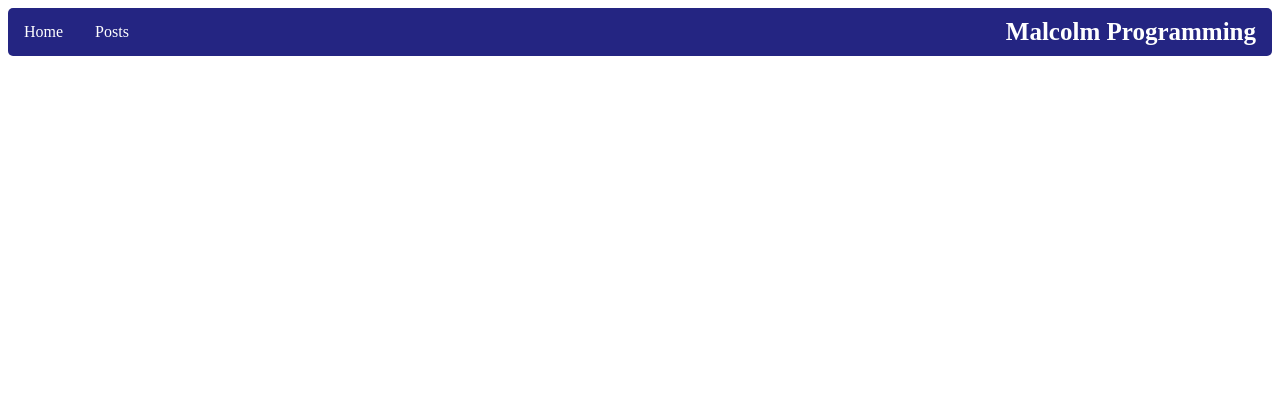
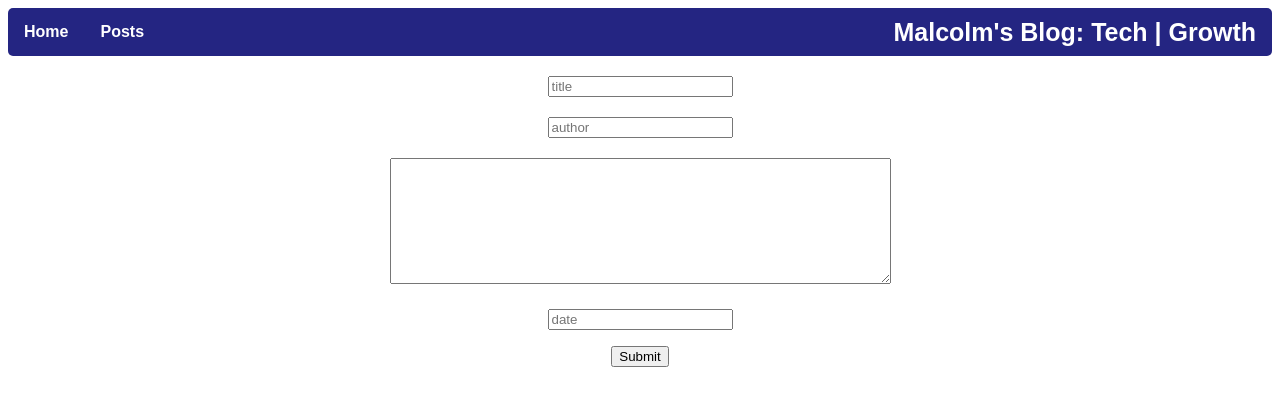
Before and after one commit to sciand6/Malcolm-Blog, a React (Create React App) app: page /PostingPage in a window 1280 px wide. Shown: the top 406 px of the page. Built offline with nearby package versions, Linux system fonts and the light colour scheme.

Commit message:
Can now create posts.

```diff
--- a/src/App.css
+++ b/src/App.css
@@ -35,6 +35,8 @@ body {
   text-align: center;
   padding: 14px 16px;
   text-decoration: none;
+  font-family: Arial, Helvetica, sans-serif;
+  font-weight: 800;
 }
 
 .navbar li:hover {
--- a/src/App.js
+++ b/src/App.js
@@ -2,6 +2,7 @@ import React from 'react';
 import Posts from './components/Posts';
 import Nav from './components/Nav';
 import PostDisplay from './components/PostDisplay';
+import PostingPage from './components/Posting.page';
 import { BrowserRouter as Router, Switch, Route } from 'react-router-dom';
 import './App.css';
 
@@ -14,6 +15,7 @@ function App() {
           <Route path="/" exact component={Home}/>
           <Route path="/Posts" exact component={Posts}/>
           <Route path="/Posts/:id" component={PostDisplay}/>
+          <Route path="/PostingPage" component={PostingPage}/>
         </Switch>
       </div>
     </Router>
--- a/src/components/Nav.js
+++ b/src/components/Nav.js
@@ -13,7 +13,7 @@ function Nav() {
           <Link to="/posts">
             <li>Posts</li>
           </Link>
-          <li className="navHeader">Malcolm Programming</li>
+          <li className="navHeader">Malcolm's Blog: Tech | Growth</li>
         </ul>
       </div>
     </div>
--- /dev/null
+++ b/src/components/Posting.page.js
@@ -0,0 +1,43 @@
+import React, { Component } from 'react';
+import '../App.css';
+import axios from 'axios';
+
+class PostingPage extends Component {
+    constructor(props) {
+        super(props);
+
+        this.state = {
+            title: '',
+            author: '',
+            content: '',
+            postDate: ''
+        }
+    }
+
+    changeHandler = (e) => {
+        this.setState({ [e.target.name] : e.target.value });
+    }
+
+    submitHandler = (e) => {
+        e.preventDefault();
+        console.log(this.state);
+        axios.post('http://localhost:4000/posts', this.state).then(res => console.log(res));
+    }
+
+  render() {
+      const {title, author, content, postDate} = this.state;
+      return (
+            <form onSubmit={this.submitHandler}>
+                <br></br>
+                <input value={title} name="title" onChange={this.changeHandler} placeholder="title"></input><br></br><br></br>
+                <input value={author} name="author" onChange={this.changeHandler} placeholder="author"></input><br></br><br></br>
+                <textarea value={content} name="content" onChange={this.changeHandler} rows="8" cols="60"></textarea><br></br><br></br>
+                <input value={postDate} name="postDate" onChange={() => this.setState({postDate: new Date() + ''})} placeholder="date"></input>
+                <p>{postDate}</p>
+                <button type="submit">Submit</button>
+            </form>
+        );
+    }
+}
+
+export default PostingPage;
```
